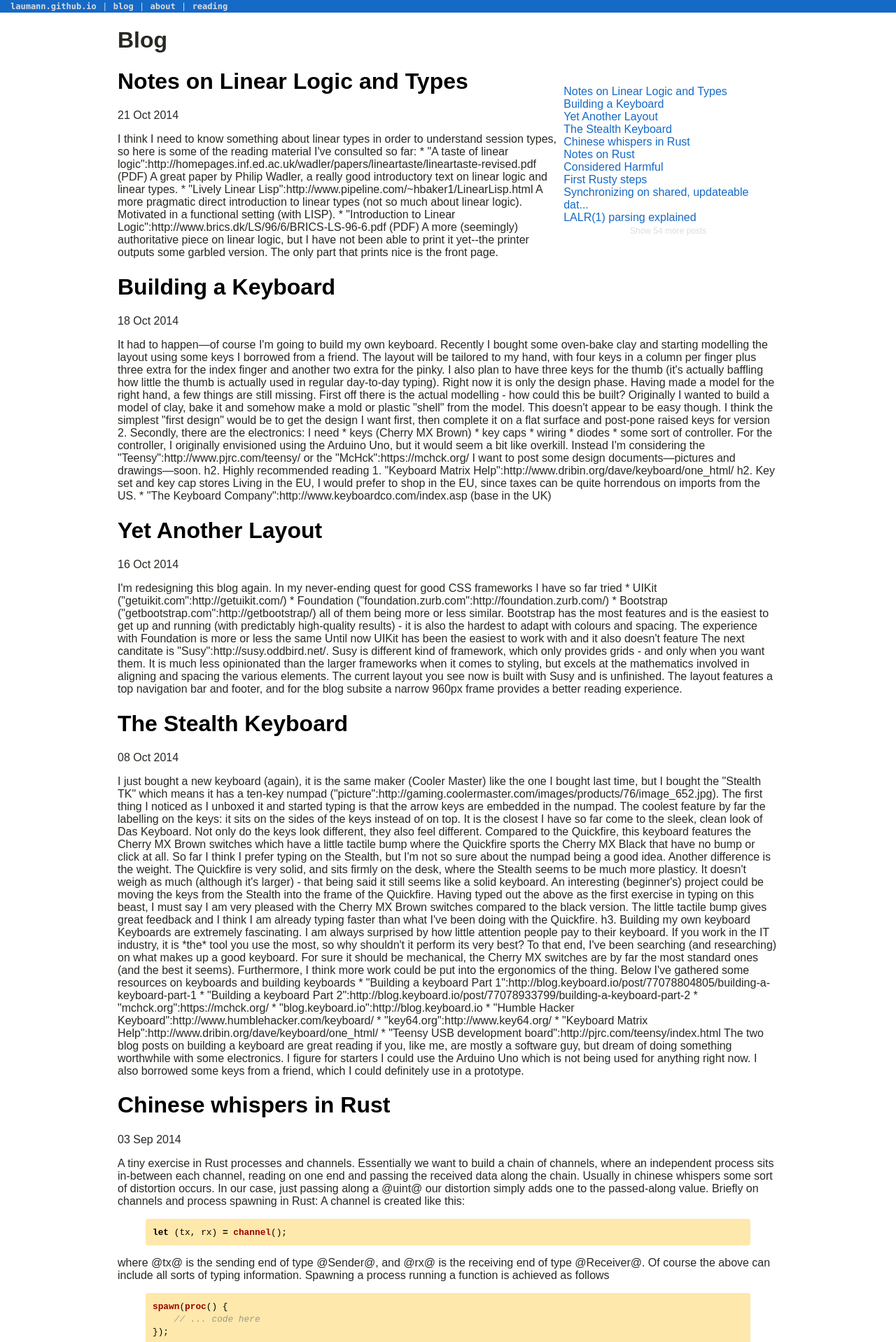
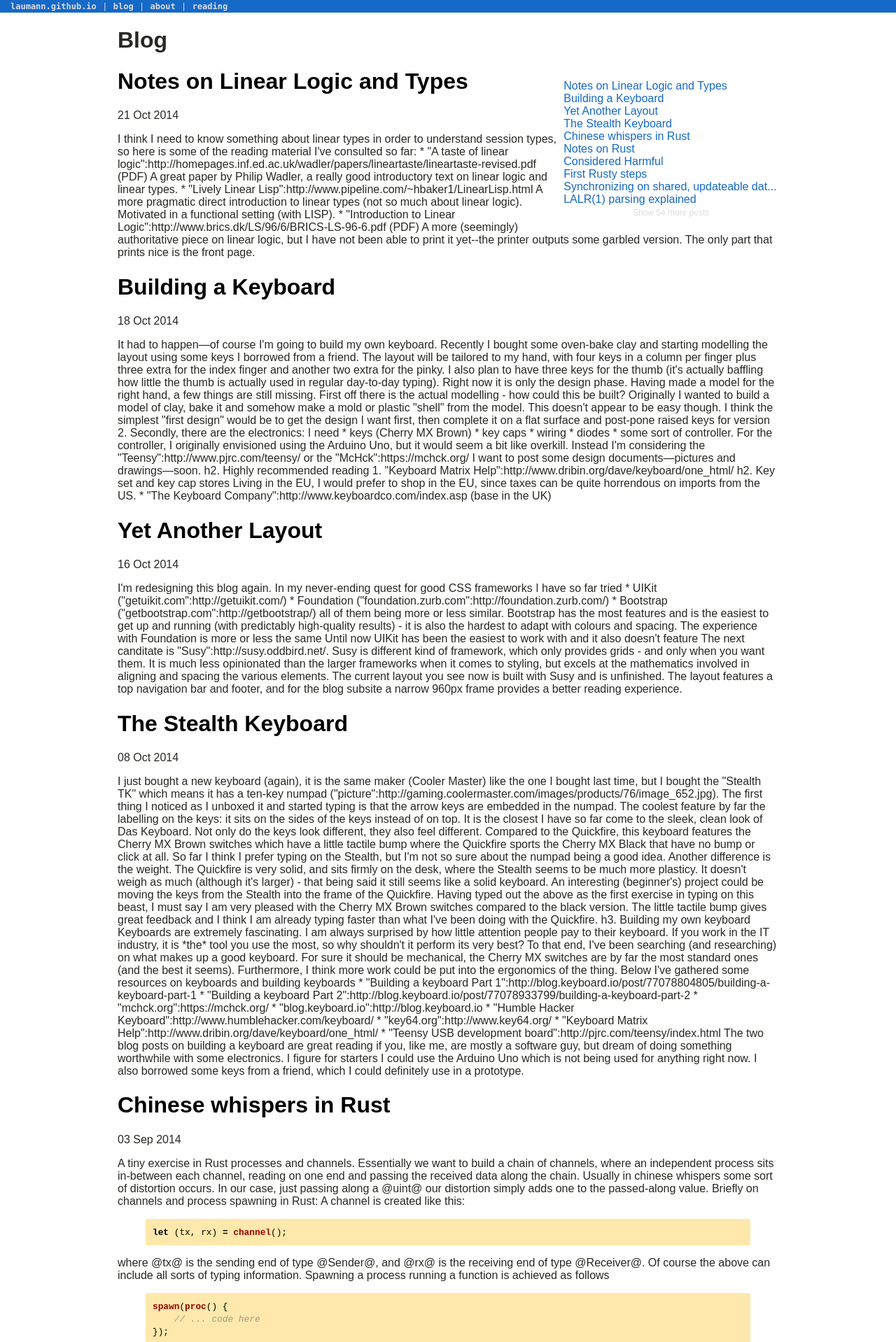
Before and after one commit to laumann/laumann.github.com, a Jekyll site: the page built from blog/index.html, in a window 1280 px wide. Shown: the top 1918 px of the page at 70% size. Built offline with Jekyll 4.4.1, drawn with Linux system fonts in a browser that asks for light colours; nearby versions of some CDN libraries; library files that are not in the unit come from our copies.

Commit message:
Correct padding -> padding-left for gutter()

```diff
--- a/css/style.css
+++ b/css/style.css
@@ -104,7 +104,7 @@
 #blog { max-width: 960px; margin-left: auto; margin-right: auto; }
 #blog:after { content: " "; display: block; clear: both; }
 #blog #blogroll { width: 100%; float: right; padding-left: 0.83333%; padding-right: 0.83333%; }
-#blog #blogroll ul#bloglist { float: right; width: 33.33333%; padding: 0.83333%; list-style-type: none; }
+#blog #blogroll ul#bloglist { float: right; width: 33.33333%; padding-left: 0.83333%; list-style-type: none; }
 #blog #blogroll ul#bloglist li.more { display: none; }
 #blog #blogroll ul#bloglist #more-btn { font-size: 12px; color: #ddd; padding: 3px; display: inline-block; width: 100%; text-align: center; cursor: pointer; }
 #blog #blogroll ul#bloglist #more-btn:hover { text-decoration: none; color: #aaa; }
--- a/sass/style.scss
+++ b/sass/style.scss
@@ -59,7 +59,7 @@
 		ul#bloglist {
 			float: right;
 			width: span(4);
-			padding: gutter();
+			padding-left: gutter();
 			list-style-type: none;
 
 			li.more {
```
